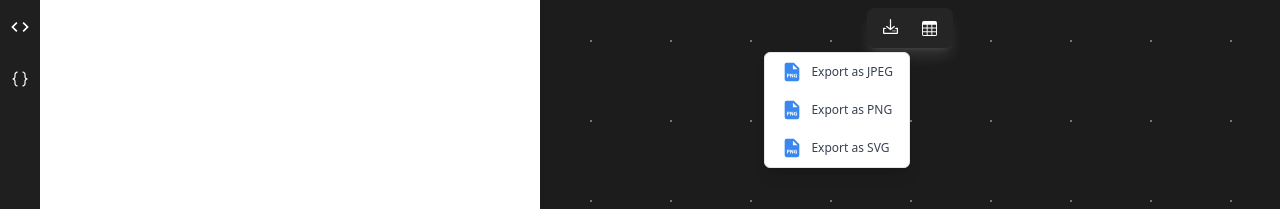
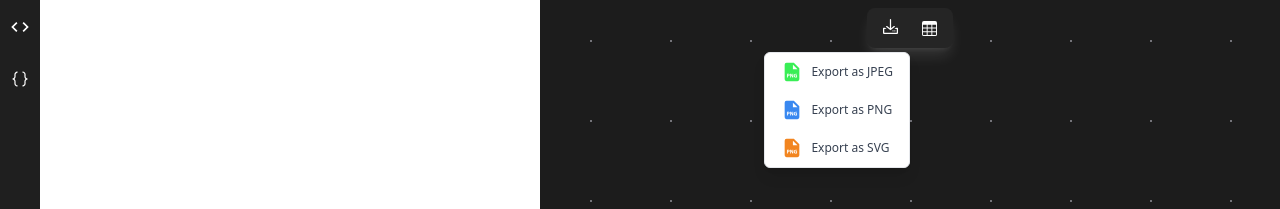
Before and after one commit to JhodaDev/database-schema, a React (Vite) app: page /dashboard in a window 1280 px wide. Both pictures are taken after a click on the button 890 px from the left and 26 px from the top of the page. Shown: the top 209 px of the page. Built offline with nearby package versions, Linux system fonts and the light colour scheme; no server answers.

Commit message:
feat: se ajusta para que el color del icono sea dinamico

```diff
--- a/src/components/DownloadButton.jsx
+++ b/src/components/DownloadButton.jsx
@@ -64,15 +64,15 @@ export const DownloadButton = () => {
             className="absolute mt-2 bg-white -right-3 border border-gray-200 rounded-md shadow-lg z-50 w-max top-7"
           >
             <ItemMenu onClick={handleClose}>
-              <IconJPG />
+              <IconJPG fill="#39EE56" />
               <span>Export as JPEG</span>
             </ItemMenu>
             <ItemMenu onClick={handleClose}>
-              <IconJPG />
+              <IconJPG fill="#3988f0" />
               <span>Export as PNG</span>
             </ItemMenu>
             <ItemMenu onClick={handleClose}>
-              <IconJPG />
+              <IconJPG fill="#F28520" />
               <span>Export as SVG</span>
             </ItemMenu>
           </motion.div>
--- a/src/components/icons/IconJPG.jsx
+++ b/src/components/icons/IconJPG.jsx
@@ -1,4 +1,6 @@
-export const IconJPG = () => {
+import PropTypes from "prop-types";
+
+export const IconJPG = ({ fill }) => {
   return (
     <svg
       xmlns="http://www.w3.org/2000/svg"
@@ -8,12 +10,16 @@ export const IconJPG = () => {
     >
       <path
         d="M7.782 14.576c-.186 0-.312.018-.377.036v1.193c.077.018.174.023.306.023c.485 0 .785-.246.785-.659c0-.371-.258-.593-.714-.593z"
-        fill="#3988f0"
+        fill={fill}
       />
       <path
         d="M14 2H6a2 2 0 0 0-2 2v16a2 2 0 0 0 2 2h12a2 2 0 0 0 2-2V8l-6-6zM9.03 16.105c-.313.293-.774.426-1.313.426c-.12 0-.229-.007-.312-.019v1.445h-.906V13.97a7.504 7.504 0 0 1 1.235-.083c.563 0 .966.107 1.235.323c.258.204.432.54.432.936s-.131.731-.371.959zm4.302 1.853h-.96l-.863-1.56c-.24-.432-.504-.953-.701-1.427l-.019.006c.024.534.036 1.104.036 1.763v1.218h-.84v-4.042h1.067l.84 1.481c.24.426.479.93.659 1.385h.019a14.746 14.746 0 0 1-.078-1.685v-1.182h.84v4.043zm4.169-.186a4.512 4.512 0 0 1-1.349.228c-.737 0-1.271-.186-1.644-.546c-.371-.348-.575-.875-.569-1.469c.006-1.344.983-2.111 2.309-2.111c.521 0 .924.103 1.121.198l-.191.731c-.222-.096-.498-.174-.941-.174c-.762 0-1.338.432-1.338 1.308c0 .833.522 1.325 1.271 1.325c.21 0 .378-.024.45-.061v-.846h-.624v-.713h1.505v2.13zM14 9h-1V4l5 5h-4z"
-        fill="#3988f0"
+        fill={fill}
       />
     </svg>
   );
 };
+
+IconJPG.propTypes = {
+  fill: PropTypes.string,
+};
```
